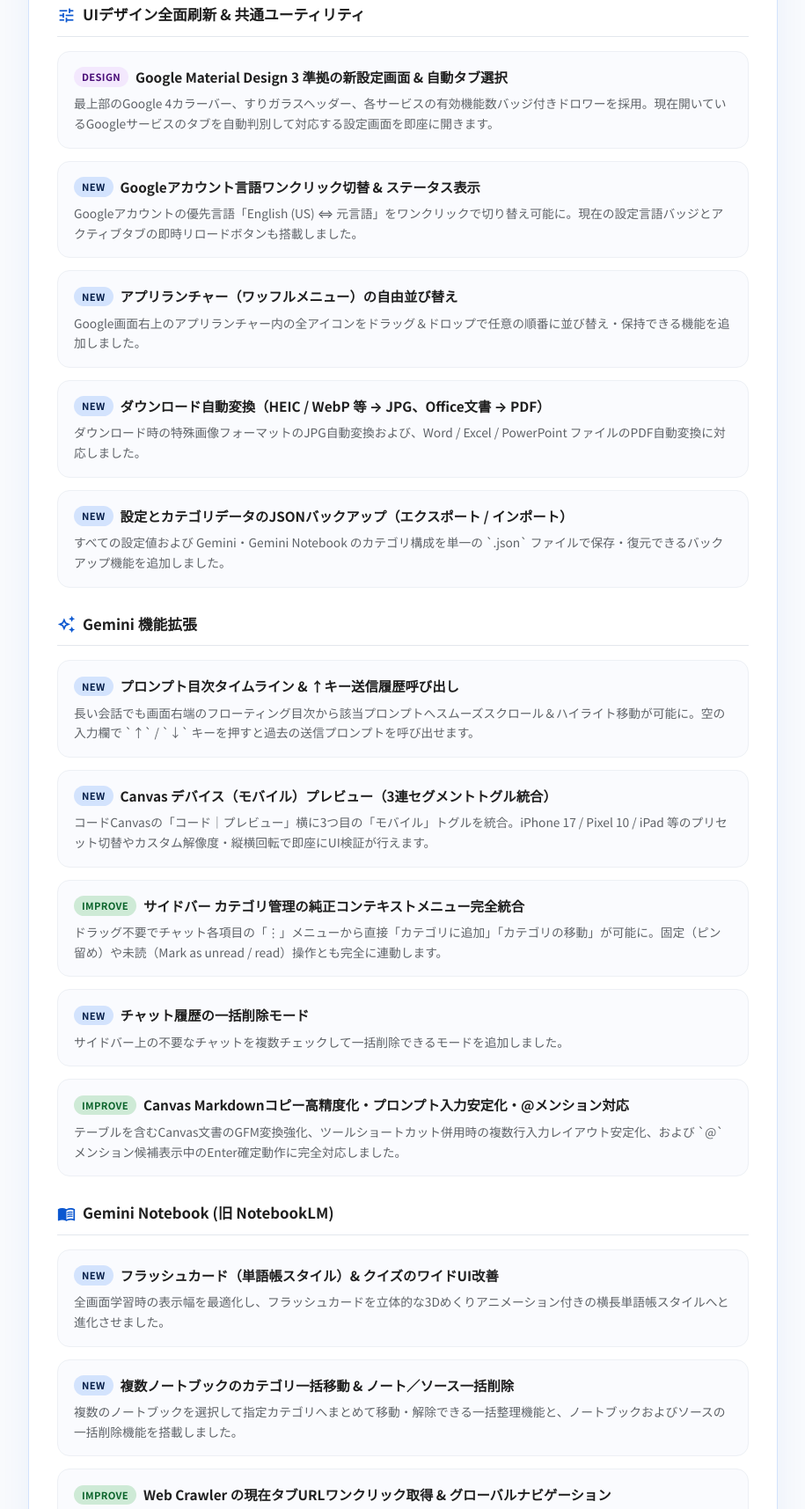
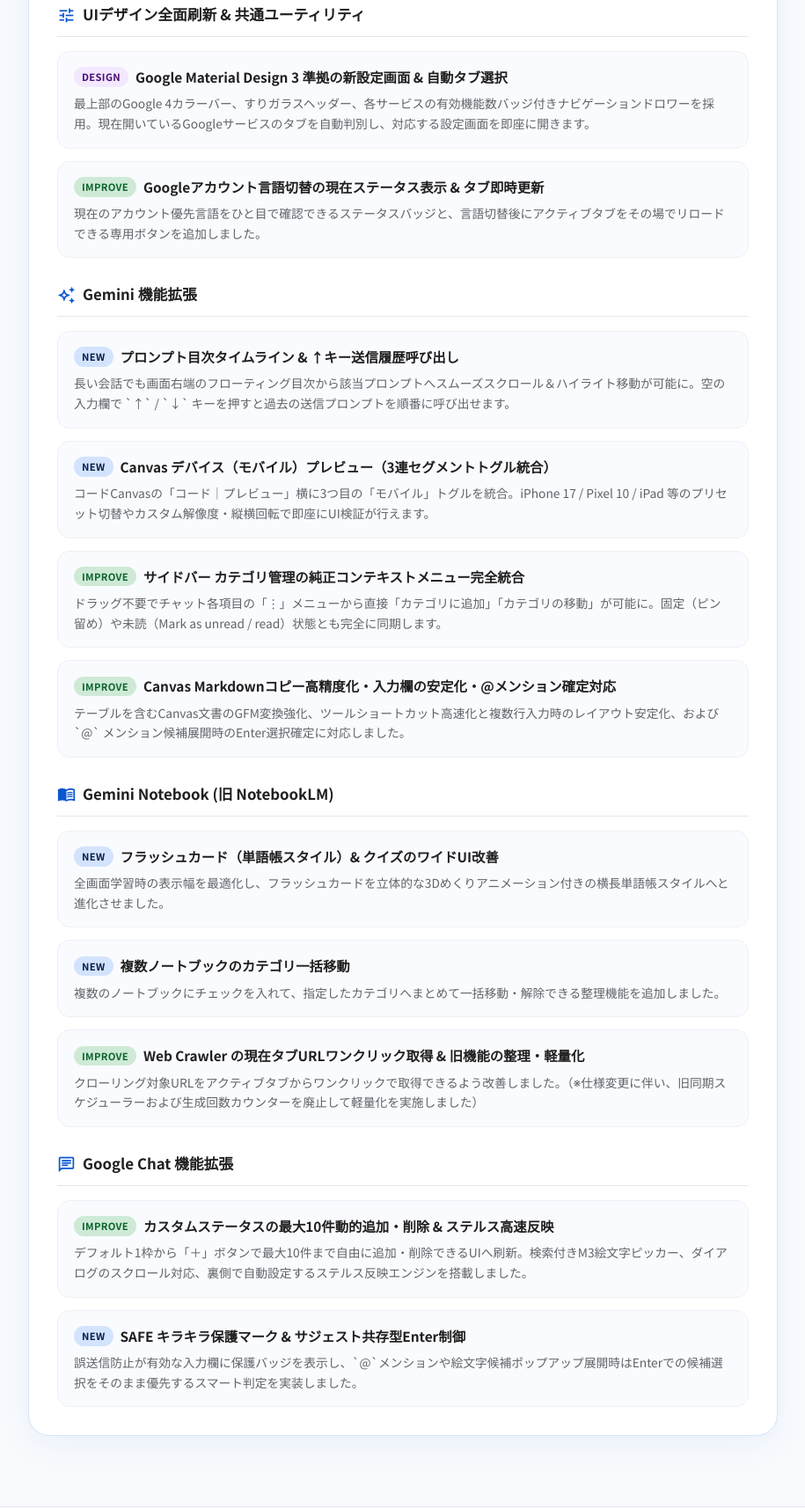
Before and after one commit to kotakahashi-4u/Enhancer4GooglePublic, a plain HTML site: page changelog.html in a window 1280 px wide. Shown: the part 665-2380 px from the top of the page at 88% size, without its empty margins (182-1097 px from the left). Drawn offline with Linux system fonts and the light colour scheme; a web font is replaced by a local one.

Commit message:
Update changelog.html

```diff
--- a/changelog.html
+++ b/changelog.html
@@ -399,7 +399,7 @@
         Release Notes
       </div>
       <h1>更新履歴 (Changelog)</h1>
-      <p>全面的な Material Design 3 刷新と生成AIワークフロー機能の集大成となるメジャーリリース。</p>
+      <p>全面的な Material Design 3 刷新と生成AIワークフロー強化を実現したメジャーリリース。</p>
     </div>
   </section>
 
@@ -419,8 +419,8 @@
       <button class="filter-chip" data-filter="notebook">
         <span class="material-icons-outlined">menu_book</span>Gemini Notebook
       </button>
-      <button class="filter-chip" data-filter="workspace">
-        <span class="material-icons-outlined">workspaces</span>Chat / Slides / GAS
+      <button class="filter-chip" data-filter="chat">
+        <span class="material-icons-outlined">chat</span>Google Chat
       </button>
     </div>
 
@@ -432,7 +432,7 @@
           <span class="major-badge">MAJOR UPDATE</span>
         </div>
         <p class="version-summary">
-          設定画面から各サービスの注入UIに至るまで Google Material Design 3 準拠へ全面刷新し、Gemini・Gemini Notebook・Google Chat・Google Slides・GAS の全領域に次世代機能を搭載しました。
+          設定画面および各種注入UIを Google Material Design 3 準拠へ全面刷新し、Gemini・Gemini Notebook・Google Chat を中心とした体験向上とパッケージ全体のスリム化を実施しました。
         </p>
       </div>
 
@@ -450,35 +450,14 @@
                 <span class="tag design">DESIGN</span>
                 <strong>Google Material Design 3 準拠の新設定画面 & 自動タブ選択</strong>
               </div>
-              <p>最上部のGoogle 4カラーバー、すりガラスヘッダー、各サービスの有効機能数バッジ付きドロワーを採用。現在開いているGoogleサービスのタブを自動判別して対応する設定画面を即座に開きます。</p>
+              <p>最上部のGoogle 4カラーバー、すりガラスヘッダー、各サービスの有効機能数バッジ付きナビゲーションドロワーを採用。現在開いているGoogleサービスのタブを自動判別し、対応する設定画面を即座に開きます。</p>
             </li>
             <li class="change-item">
               <div class="change-item-top">
-                <span class="tag new">NEW</span>
-                <strong>Googleアカウント言語ワンクリック切替 & ステータス表示</strong>
+                <span class="tag improve">IMPROVE</span>
+                <strong>Googleアカウント言語切替の現在ステータス表示 & タブ即時更新</strong>
               </div>
-              <p>Googleアカウントの優先言語「English (US) ⇔ 元言語」をワンクリックで切り替え可能に。現在の設定言語バッジとアクティブタブの即時リロードボタンも搭載しました。</p>
-            </li>
-            <li class="change-item">
-              <div class="change-item-top">
-                <span class="tag new">NEW</span>
-                <strong>アプリランチャー（ワッフルメニュー）の自由並び替え</strong>
-              </div>
-              <p>Google画面右上のアプリランチャー内の全アイコンをドラッグ＆ドロップで任意の順番に並び替え・保持できる機能を追加しました。</p>
-            </li>
-            <li class="change-item">
-              <div class="change-item-top">
-                <span class="tag new">NEW</span>
-                <strong>ダウンロード自動変換（HEIC / WebP 等 → JPG、Office文書 → PDF）</strong>
-              </div>
-              <p>ダウンロード時の特殊画像フォーマットのJPG自動変換および、Word / Excel / PowerPoint ファイルのPDF自動変換に対応しました。</p>
-            </li>
-            <li class="change-item">
-              <div class="change-item-top">
-                <span class="tag new">NEW</span>
-                <strong>設定とカテゴリデータのJSONバックアップ（エクスポート / インポート）</strong>
-              </div>
-              <p>すべての設定値および Gemini・Gemini Notebook のカテゴリ構成を単一の `.json` ファイルで保存・復元できるバックアップ機能を追加しました。</p>
+              <p>現在のアカウント優先言語をひと目で確認できるステータスバッジと、言語切替後にアクティブタブをその場でリロードできる専用ボタンを追加しました。</p>
             </li>
           </ul>
         </section>
@@ -495,7 +474,7 @@
                 <span class="tag new">NEW</span>
                 <strong>プロンプト目次タイムライン & ↑キー送信履歴呼び出し</strong>
               </div>
-              <p>長い会話でも画面右端のフローティング目次から該当プロンプトへスムーズスクロール＆ハイライト移動が可能に。空の入力欄で `↑` / `↓` キーを押すと過去の送信プロンプトを呼び出せます。</p>
+              <p>長い会話でも画面右端のフローティング目次から該当プロンプトへスムーズスクロール＆ハイライト移動が可能に。空の入力欄で `↑` / `↓` キーを押すと過去の送信プロンプトを順番に呼び出せます。</p>
             </li>
             <li class="change-item">
               <div class="change-item-top">
@@ -509,21 +488,14 @@
                 <span class="tag improve">IMPROVE</span>
                 <strong>サイドバー カテゴリ管理の純正コンテキストメニュー完全統合</strong>
               </div>
-              <p>ドラッグ不要でチャット各項目の「⋮」メニューから直接「カテゴリに追加」「カテゴリの移動」が可能に。固定（ピン留め）や未読（Mark as unread / read）操作とも完全に連動します。</p>
-            </li>
-            <li class="change-item">
-              <div class="change-item-top">
-                <span class="tag new">NEW</span>
-                <strong>チャット履歴の一括削除モード</strong>
-              </div>
-              <p>サイドバー上の不要なチャットを複数チェックして一括削除できるモードを追加しました。</p>
+              <p>ドラッグ不要でチャット各項目の「⋮」メニューから直接「カテゴリに追加」「カテゴリの移動」が可能に。固定（ピン留め）や未読（Mark as unread / read）状態とも完全に同期します。</p>
             </li>
             <li class="change-item">
               <div class="change-item-top">
                 <span class="tag improve">IMPROVE</span>
-                <strong>Canvas Markdownコピー高精度化・プロンプト入力安定化・@メンション対応</strong>
+                <strong>Canvas Markdownコピー高精度化・入力欄の安定化・@メンション確定対応</strong>
               </div>
-              <p>テーブルを含むCanvas文書のGFM変換強化、ツールショートカット併用時の複数行入力レイアウト安定化、および `@` メンション候補表示中のEnter確定動作に完全対応しました。</p>
+              <p>テーブルを含むCanvas文書のGFM変換強化、ツールショートカット高速化と複数行入力時のレイアウト安定化、および `@` メンション候補展開時のEnter選択確定に対応しました。</p>
             </li>
           </ul>
         </section>
@@ -545,54 +517,40 @@
             <li class="change-item">
               <div class="change-item-top">
                 <span class="tag new">NEW</span>
-                <strong>複数ノートブックのカテゴリ一括移動 & ノート／ソース一括削除</strong>
+                <strong>複数ノートブックのカテゴリ一括移動</strong>
               </div>
-              <p>複数のノートブックを選択して指定カテゴリへまとめて移動・解除できる一括整理機能と、ノートブックおよびソースの一括削除機能を搭載しました。</p>
+              <p>複数のノートブックにチェックを入れて、指定したカテゴリへまとめて一括移動・解除できる整理機能を追加しました。</p>
             </li>
             <li class="change-item">
               <div class="change-item-top">
                 <span class="tag improve">IMPROVE</span>
-                <strong>Web Crawler の現在タブURLワンクリック取得 & グローバルナビゲーション</strong>
+                <strong>Web Crawler の現在タブURLワンクリック取得 & 旧機能の整理・軽量化</strong>
               </div>
-              <p>クローリング対象URLをアクティブタブからワンクリックで取得できるようになり、ロゴクリックでノート間を素早く移動できるグローバルナビゲーションを追加しました。（※旧仕様の同期スケジューラーおよび生成回数カウンターは廃止し、軽量・高速化を実施しました）</p>
+              <p>クローリング対象URLをアクティブタブからワンクリックで取得できるよう改善しました。（※仕様変更に伴い、旧同期スケジューラーおよび生成回数カウンターを廃止して軽量化を実施しました）</p>
             </li>
           </ul>
         </section>
 
-        <!-- Chat / Slides / GAS -->
-        <section class="cat-group" data-cat="workspace">
+        <!-- Google Chat -->
+        <section class="cat-group" data-cat="chat">
           <h2 class="cat-group-title">
-            <span class="material-icons-outlined">workspaces</span>
-            Google Chat / Google Slides / Google Apps Script
+            <span class="material-icons-outlined">chat</span>
+            Google Chat 機能拡張
           </h2>
           <ul class="change-list">
             <li class="change-item">
               <div class="change-item-top">
-                <span class="tag new">NEW</span>
-                <strong>Google Chat：カスタムステータス最大10件対応 & ステルス高速反映</strong>
+                <span class="tag improve">IMPROVE</span>
+                <strong>カスタムステータスの最大10件動的追加・削除 & ステルス高速反映</strong>
               </div>
-              <p>テンプレートを「＋」ボタンで最大10件まで自由に追加・削除可能に。検索付き絵文字ピッカー、ダイアログのスムーズスクロール、裏側で自動設定するステルス反映エンジンを搭載しました。</p>
+              <p>デフォルト1枠から「＋」ボタンで最大10件まで自由に追加・削除できるUIへ刷新。検索付きM3絵文字ピッカー、ダイアログのスクロール対応、裏側で自動設定するステルス反映エンジンを搭載しました。</p>
             </li>
             <li class="change-item">
               <div class="change-item-top">
                 <span class="tag new">NEW</span>
-                <strong>Google Chat：SAFE キラキラ保護マーク & サジェスト共存型Enter制御</strong>
+                <strong>SAFE キラキラ保護マーク & サジェスト共存型Enter制御</strong>
               </div>
-              <p>誤送信防止が有効な入力欄に保護バッジを表示し、`@`メンションや絵文字候補ポップアップ展開時はEnterでの候補選択をそのまま通すスマート判定を実装しました。</p>
-            </li>
-            <li class="change-item">
-              <div class="change-item-top">
-                <span class="tag improve">IMPROVE</span>
-                <strong>Google Slides：マイGAS Webアプリ連携による高速バッチPDF取込 & 画像ZIP保存</strong>
-              </div>
-              <p>ブラウザ内でのPDF高精細レンダリング・連番画像ZIP保存と、ユーザー自身のGAS WebアプリURLを用いた高速バッチスライド生成アーキテクチャへ刷新しました。</p>
-            </li>
-            <li class="change-item">
-              <div class="change-item-top">
-                <span class="tag new">NEW</span>
-                <strong>Google Apps Script：Gemini 2.5 / 3 対応アシスタント & 全ファイル一括適用</strong>
-              </div>
-              <p>GASエディタ上で最新の Gemini モデルを選択してコード解析・生成を実行し、差分プレビュー確認後に個別または全ファイル一括で自動反映できる開発支援環境を統合しました。</p>
+              <p>誤送信防止が有効な入力欄に保護バッジを表示し、`@`メンションや絵文字候補ポップアップ展開時はEnterでの候補選択をそのまま優先するスマート判定を実装しました。</p>
             </li>
           </ul>
         </section>
```
